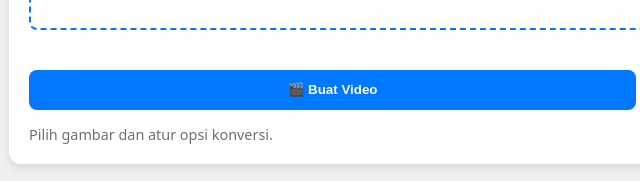
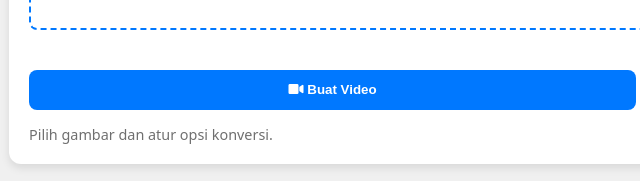
Before and after one commit to bungferry/image-to-video, a website: page public/index.html in a window 1280 px wide. Shown: the part 927-1108 px from the top of the page, 181-821 px from the left. Drawn offline with Linux system fonts and the light colour scheme.

Commit message:
Update index.html

```diff
--- a/public/index.html
+++ b/public/index.html
@@ -240,7 +240,7 @@
 
         <div class="controls-container">
 
-            <button id="convertBtn">🎬 Buat Video</button>
+            <button id="convertBtn"><i class="fas fa-video"></i> Buat Video</button>
 
             <div class="controls-group">
                 <div>
```
